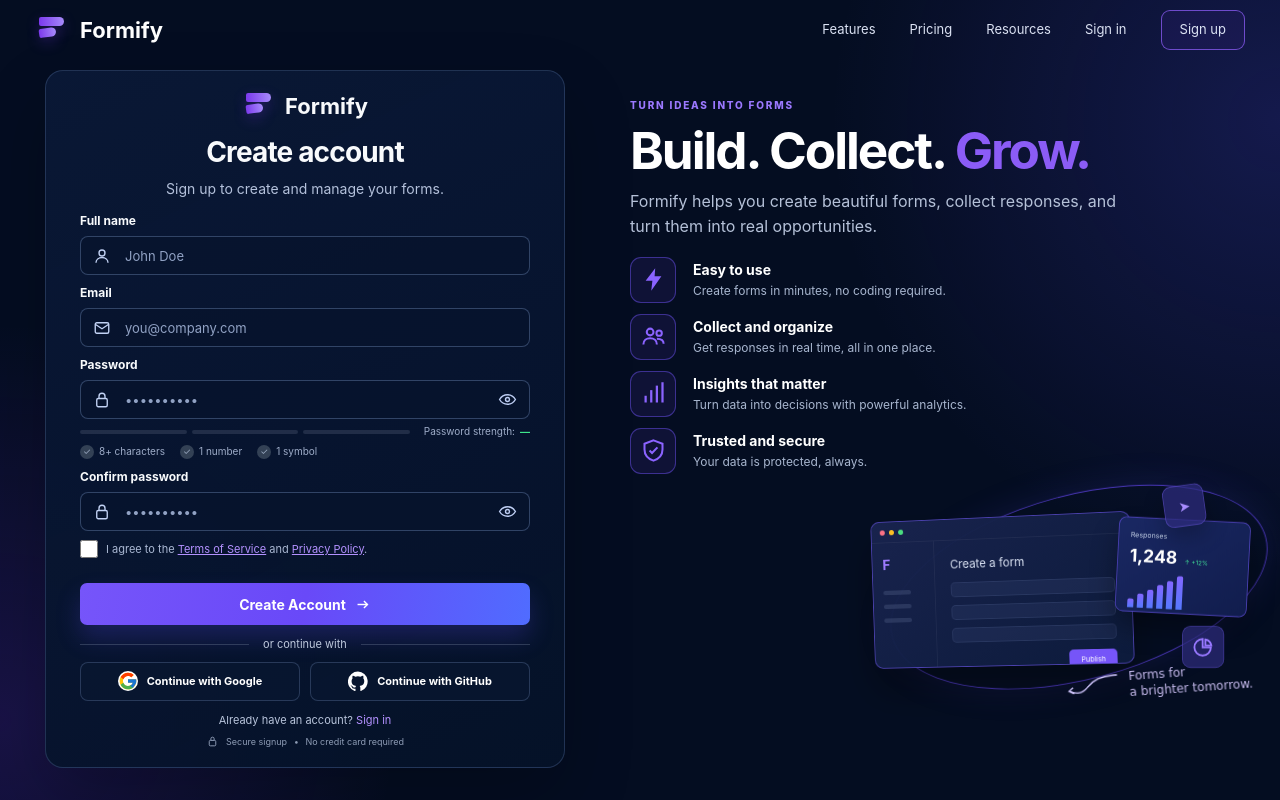
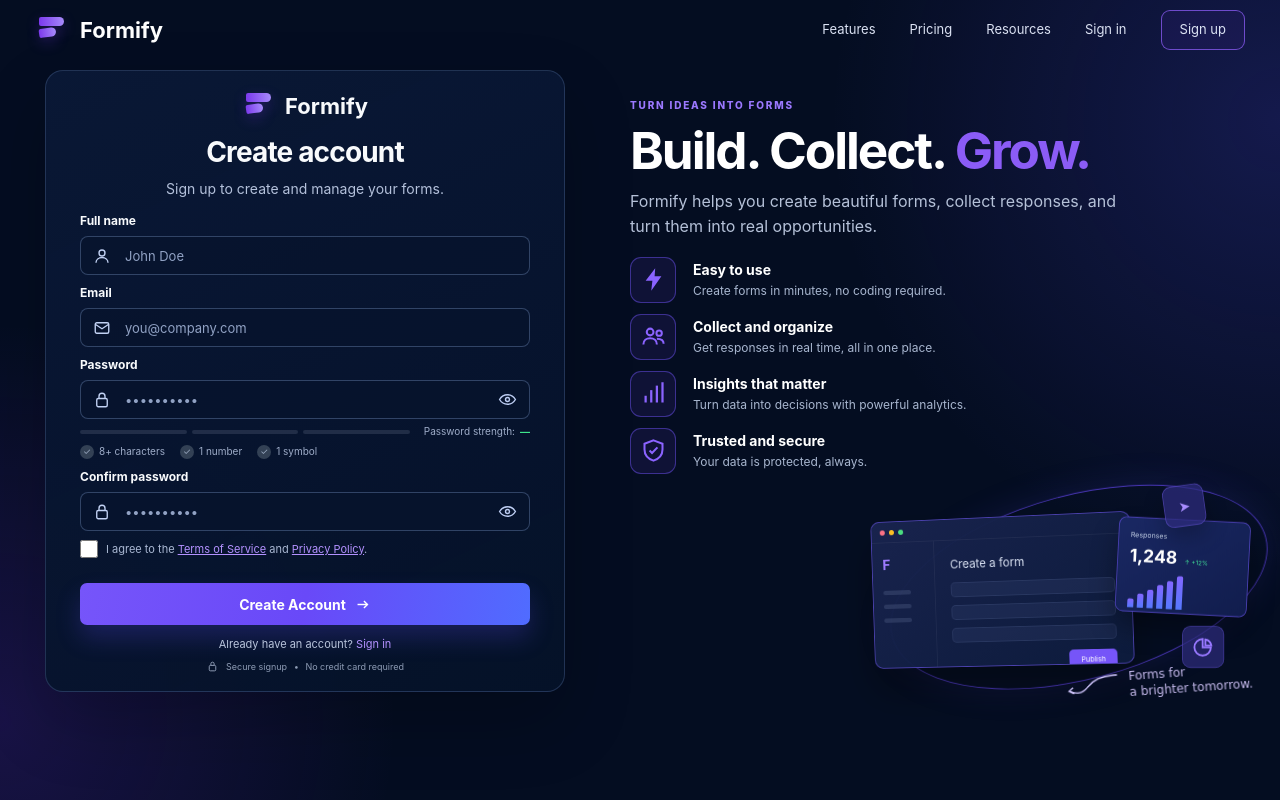
Before and after one commit to priyanshu-srivastavaa/Dynamic-Form-Builder, a website: page register.html in a window 1280 px wide. Drawn offline with Linux system fonts and the light colour scheme.

Commit message:
Remove unused social login UI

```diff
--- a/register.html
+++ b/register.html
@@ -467,73 +467,6 @@
 
             </form>
 
-
-            <!-- DIVIDER -->
-
-            <div class="signup-divider">
-
-                <span></span>
-
-                <p>
-                    or continue with
-                </p>
-
-                <span></span>
-
-            </div>
-
-
-            <!-- SOCIAL BUTTONS -->
-
-            <div class="signup-social-buttons">
-
-
-                <button
-                    type="button"
-                    class="signup-social-btn"
-                >
-
-                    <span class="signup-social-icon google-icon">
-                    <svg
-                        width="20"
-                        height="20"
-                        viewBox="0 0 48 48"
-                        xmlns="http://www.w3.org/2000/svg"
-                        aria-hidden="true"
-                    >
-                        <path fill="#FFC107" d="M43.611 20.083H42V20H24v8h11.303C33.654 32.657 29.221 36 24 36c-6.627 0-12-5.373-12-12s5.373-12 12-12c3.059 0 5.842 1.154 7.961 3.039l5.657-5.657C34.046 6.053 29.27 4 24 4 12.955 4 4 12.955 4 24s8.955 20 20 20 20-8.955 20-20c0-1.341-.138-2.65-.389-3.917z"/>
-                        <path fill="#FF3D00" d="M6.306 14.691l6.571 4.819C14.655 16.108 19.001 12 24 12c3.059 0 5.842 1.154 7.961 3.039l5.657-5.657C34.046 6.053 29.27 4 24 4c-7.682 0-14.347 4.337-17.694 10.691z"/>
-                        <path fill="#4CAF50" d="M24 44c5.167 0 9.86-1.977 13.409-5.192l-6.19-5.238C29.143 35.091 26.715 36 24 36c-5.2 0-9.625-3.33-11.283-7.946l-6.522 5.025C9.505 39.556 16.227 44 24 44z"/>
-                        <path fill="#1976D2" d="M43.611 20.083H42V20H24v8h11.303c-1.058 3.112-3.262 5.587-6.084 7.071l.003-.002 6.19 5.238C35.1 40.095 44 33.5 44 24c0-1.341-.138-2.65-.389-3.917z"/>
-                    </svg>
-                </span>
-                <span>Continue with Google</span>
-
-                </button>
-
-
-                <button
-                    type="button"
-                    class="signup-social-btn"
-                >
-
-                    <svg
-                        class="github-icon"
-                        viewBox="0 0 24 24"
-                        fill="currentColor"
-                    >
-                        <path
-                            d="M12 .7a12 12 0 0 0-3.8 23.4c.6.1.8-.3.8-.6v-2.3c-3.4.7-4.1-1.4-4.1-1.4-.5-1.4-1.3-1.8-1.3-1.8-1.1-.7.1-.7.1-.7 1.2.1 1.8 1.2 1.8 1.2 1.1 1.8 2.8 1.3 3.5 1 .1-.8.4-1.3.8-1.6-2.7-.3-5.5-1.3-5.5-5.9 0-1.3.5-2.4 1.2-3.2-.1-.3-.5-1.6.1-3.2 0 0 1-.3 3.3 1.2a11.4 11.4 0 0 1 6 0c2.3-1.5 3.3-1.2 3.3-1.2.6 1.6.2 2.9.1 3.2.8.8 1.2 1.9 1.2 3.2 0 4.6-2.8 5.6-5.5 5.9.4.4.8 1.1.8 2.2v3.3c0 .3.2.7.8.6A12 12 0 0 0 12 .7Z"
-                        ></path>
-                    </svg>
-
-                    Continue with GitHub
-
-                </button>
-
-            </div>
-
-
             <p class="signup-login-link">
 
                 Already have an account?
```
